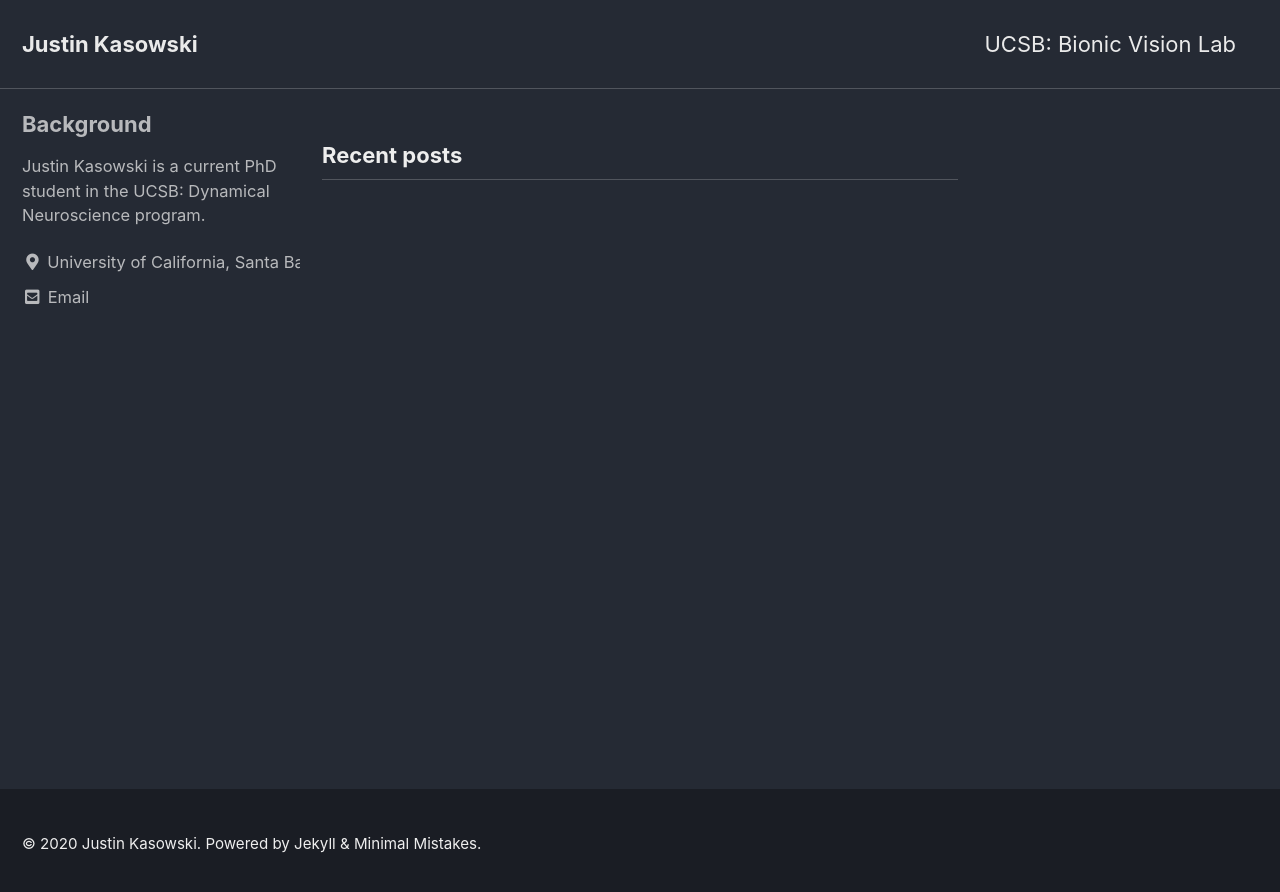
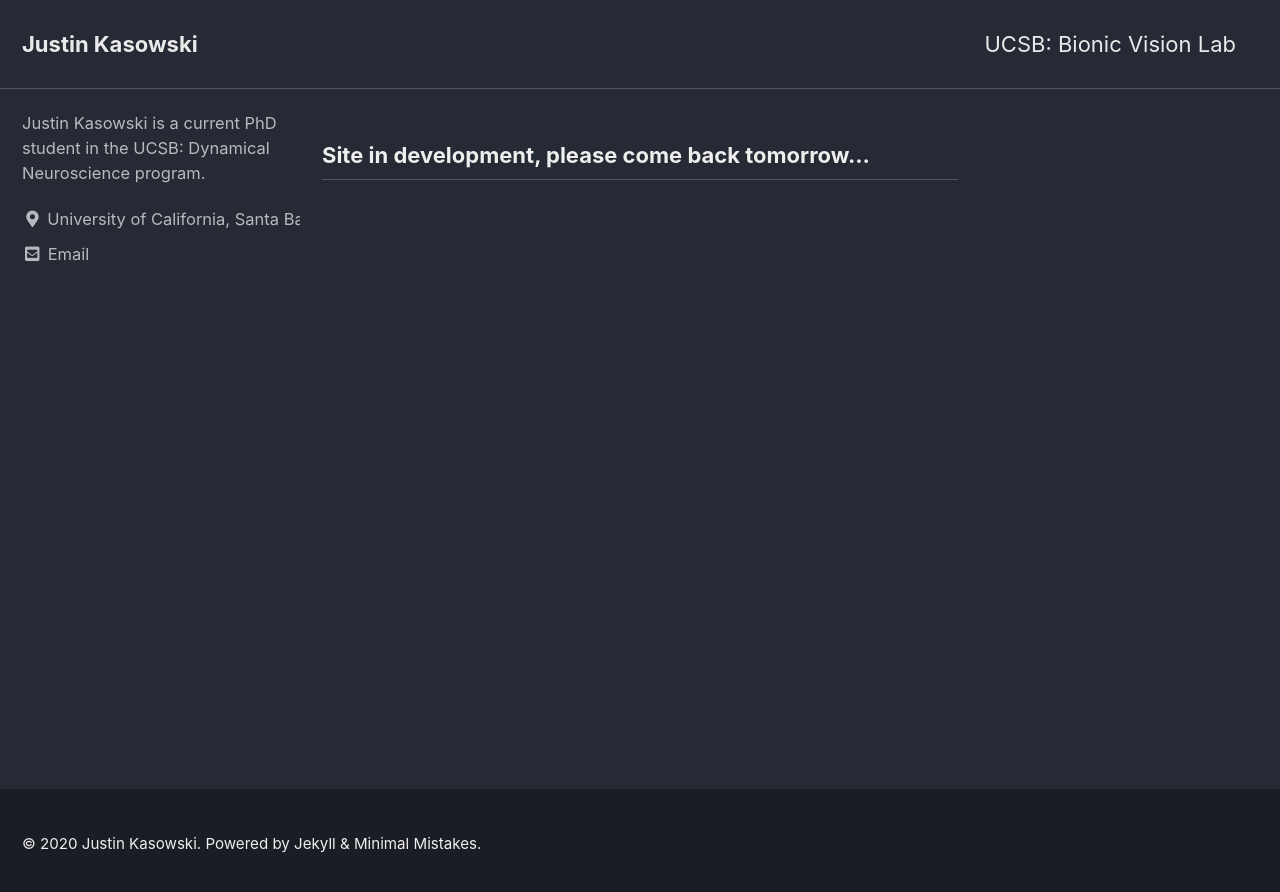
Before and after one commit to justinkasowski/justinkasowski.github.io, a Jekyll site: the page built from index.html, in a window 1280 px wide. Shown: the top 892 px of the page. Built offline with Jekyll 4.4.1, drawn with Linux system fonts in a browser that asks for light colours; cached includes are drawn as plain includes; the list of posts is cut into pages by our own code.

Commit message:
Updated config.yml and ui-text.yml

```diff
--- a/_config.yml
+++ b/_config.yml
@@ -93,12 +93,13 @@ analytics:
 
 # Site Author
 author:
-  name             : "Background"
+  name             : " "
   avatar           : # path of avatar image, e.g. "/assets/images/bio-photo.jpg"
   bio              : "Justin Kasowski is a current PhD student in the UCSB: Dynamical Neuroscience program."
   location         : >
     University of California,
-    Santa Barbara CA
+
+    Santa Barbara, CA
   email            : "justin_kasowski@ucsb.edu"
   links:
     - label: "Email"
--- a/_data/ui-text.yml
+++ b/_data/ui-text.yml
@@ -32,7 +32,7 @@ en: &DEFAULT_EN
   powered_by                 : "Powered by"
   website_label              : "Website"
   email_label                : "Email"
-  recent_posts               : "Recent posts"
+  recent_posts               : "Site in development, please come back tomorrow..."
   undefined_wpm              : "Undefined parameter words_per_minute at _config.yml"
   comment_form_info          : "Your email address will not be published. Required fields are marked"
   comment_form_comment_label : "Comment"
```
